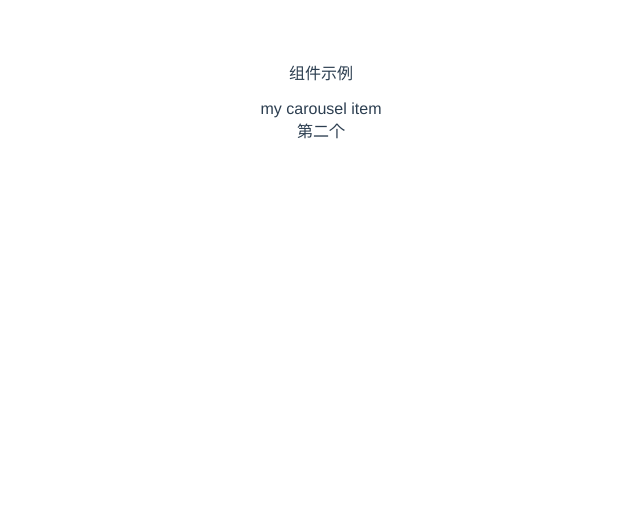
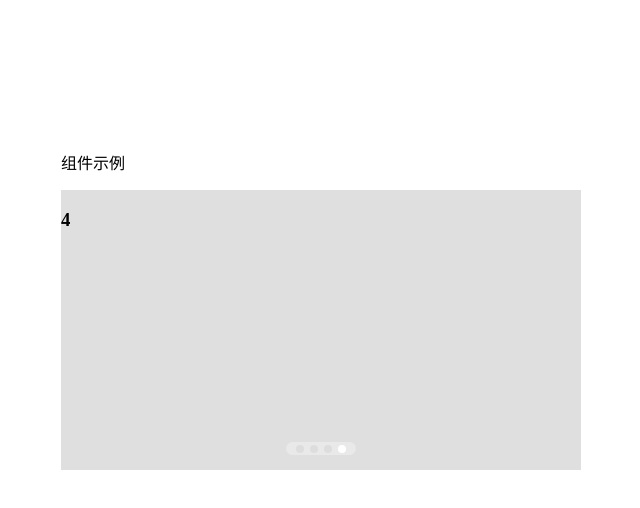
Before and after one commit to Exia9612/vue3-components, a Vue app: page / in a window 1280 px wide. Shown: the top 508 px of the page, without its empty margins (319-959 px from the left). Built offline with nearby package versions, Linux system fonts and the light colour scheme.

Commit message:
almost complate my-carousel except directior

```diff
--- a/examples/App.vue
+++ b/examples/App.vue
@@ -1,10 +1,19 @@
 
 <template>
-  <div>
+  <div class="container">
     <p :onclick="handleMenuItem">组件示例</p>
-    <my-carousel>
-      <my-carousel-item></my-carousel-item>
-      <my-carousel-item>第二个</my-carousel-item>
+    <my-carousel
+      height="100%"
+      :autoplay="true"
+      :duration="3000"
+      :initialIndex="1"
+      :hasDot="true"
+      :hasDirector="true">
+      <my-carousel-item
+        v-for="item in 4"
+        :key="item">
+        <h3>{{ item }}</h3>
+      </my-carousel-item>
     </my-carousel>
     <!-- <my-selector>
       :menuData="testMenuData"
@@ -50,13 +59,10 @@ export default defineComponent({
 });
 </script>
 
-<style lang="scss">
-#app {
-  font-family: Avenir, Helvetica, Arial, sans-serif;
-  -webkit-font-smoothing: antialiased;
-  -moz-osx-font-smoothing: grayscale;
-  text-align: center;
-  color: #2c3e50;
-  margin-top: 60px;
+<style lang="scss" scoped>
+.container {
+  width: 520px;
+  height: 280px;
+  margin: 150px auto;
 }
 </style>
--- /dev/null
+++ b/packages/MyCarousel/src/dot.vue
@@ -0,0 +1,77 @@
+<template>
+  <div
+    class="carousel-item-dot"
+    v-if="hasDot">
+    <div
+      class="dot-item"
+      v-for="item in carouselProvide?.couselItems.value.length"
+      :key="`dot-item-${item}`">
+      <a
+        href="javascript:;"
+        class="dot-link"
+        :style="{ backgroundColor: (item === carouselProvide?.currentIndex.value as number + 1) ? '#fff' : props.dotColor }"
+        @click="handleDotClick(item - 1)">
+      </a>
+    </div>
+  </div>
+</template>
+
+<script lang="ts" setup>
+import { inject } from 'vue'
+import { myCouserlProvideKey } from './typing'
+
+defineOptions({
+  name: 'carousel-item-dot'
+})
+
+// props
+const props = withDefaults(defineProps<{
+  dotColor: string,
+  hasDot: boolean
+}>(), {
+  dotColor: '#ddd',
+  hasDot: false
+})
+
+// emit
+const emit = defineEmits<{
+  (event: 'clickDot', dotIndex: number): void
+}>()
+
+// event
+const handleDotClick = (dotIndex: number) => {
+  emit('clickDot', dotIndex)
+}
+
+const carouselProvide = inject(myCouserlProvideKey)
+</script>
+
+<style lang="scss" scoped>
+.carousel-item-dot {
+  width: 70px;
+  height: 13px;
+  border-radius: 10px;
+  position: absolute;
+  bottom: 15px;
+  text-align: center;
+  font-size: 0;
+  left: 50%;
+  z-index: 9;
+  margin-left: -35px;
+  background-color: rgba(255,255,255,.3);
+
+  .dot-item {
+    display: inline-block;
+    margin: 3px;
+
+    .dot-link {
+      display: block;
+      padding-top: 8px;
+      width: 8px;
+      height: 0;
+      border-radius: 50%;
+      background: #fff;
+    }
+  }
+}
+</style>
--- a/packages/MyCarousel/src/index.vue
+++ b/packages/MyCarousel/src/index.vue
@@ -1,15 +1,130 @@
 <template>
-  <div>
-    <slot></slot>
+  <div
+    class="my-carousel"
+    :style="`height: ${height} `">
+    <div
+      class="inner"
+      @mouseenter="mouseEnter"
+      @mouseleave="mouseLeave">
+      <DotItem
+        :hasDot="props.hasDot"
+        :dotColor="props.dotColor"
+        @clickDot="handleDotClick">
+      </DotItem>
+      <slot></slot>
+    </div>
   </div>
 </template>
 
 <script lang="ts" setup>
+import { onBeforeMount, onMounted, provide, ref } from 'vue';
+import { myCouserlProvideKey, CarouselItemContext, PLAYOPTIONS } from './typing'
+import DotItem from './dot.vue'
+
 defineOptions({
   name: 'my-carousel'
+})
+
+const props = withDefaults(defineProps<{
+  height: string,
+  autoplay: boolean,
+  duration: number,
+  initialIndex: number,
+  hasDot: boolean,
+  hasDirector: boolean,
+  dotColor?: string
+}>(), {
+  height: '100px',
+  autoplay: true,
+  duration: 2000,
+  initialIndex: 0,
+  hasDot: false,
+  hasDirector: false,
+  dotColor: '#ddd'
+})
+
+// refs
+const currentIndex = ref<number>(props.initialIndex)
+const couselItems = ref<CarouselItemContext[]>([])
+const timer = ref<ReturnType<typeof setInterval> | null>(null)
+
+const playSlides = () => {
+  timer.value = setInterval(() => {
+    setCurrentIndex(PLAYOPTIONS.NEXT)
+  }, props.duration)
+}
+
+function addCarouselItem(carouselItemContext: CarouselItemContext) {
+  couselItems.value.push(carouselItemContext)
+}
+
+function setCurrentIndex(playOption: PLAYOPTIONS) {
+  switch (playOption) {
+    case PLAYOPTIONS.NEXT:
+      if (currentIndex.value + 1 >= couselItems.value.length) {
+        currentIndex.value = 0
+      } else {
+        currentIndex.value += 1
+      }
+      break
+    case PLAYOPTIONS.PREV:
+      if (currentIndex.value - 1 < 0) {
+        currentIndex.value = couselItems.value.length - 1
+      } else {
+        currentIndex.value -= 1
+      }
+      break
+    default:
+      break
+  }
+}
+
+function pauseTimer() {
+  if (timer.value) {
+    clearInterval(timer.value)
+    timer.value = null
+  }
+}
+
+function handleDotClick(index: number) {
+  currentIndex.value = index
+}
+
+function mouseEnter() {
+  pauseTimer()
+}
+
+function mouseLeave() {
+  playSlides()
+}
+
+onMounted(() => {
+  playSlides()
+})
+
+onBeforeMount(() => {
+  if (timer.value) {
+    pauseTimer()
+  }
+})
+
+// 因为属性传递无法传递给slot,但可以通过provide
+provide(myCouserlProvideKey, {
+  currentIndex,
+  couselItems,
+  addCarouselItem // 在slot中触发事件并不知道需要向上传递多少层后，直接传递函数最好
 })
 </script>
 
 <style lang="scss" scoped>
-
+  .my-carousel {
+    width: 100%;
+    height: 100%;
+    .inner {
+      position: relative;
+      width: 100%;
+      height: 100%;
+      overflow: hidden;
+    }
+  }
 </style>
--- a/packages/MyCarousel/src/myCarouselItem.vue
+++ b/packages/MyCarousel/src/myCarouselItem.vue
@@ -1,15 +1,70 @@
 <template>
-  <div>
-    <slot>my carousel item</slot>
-  </div>
+  <transition>
+     <div
+      class="my-carousel-item"
+      v-if="state.selfIndex === carouselProvide.currentIndex.value">
+      <slot>{{ state.selfIndex }}</slot>
+    </div>
+  </transition>
 </template>
 
 <script lang="ts" setup>
+import { getCurrentInstance, inject, onMounted, reactive, ref } from 'vue';
+import { myCouserlProvideKey, CarouselItemContext } from './typing'
+
 defineOptions({
   name: 'my-carousel-item'
+})
+
+const componentInstance = getCurrentInstance()
+// my-carousel-item的自身属性，无由父组件法提供
+const state = reactive({
+  selfIndex: componentInstance?.vnode.key as number - 1
+})
+
+// 给provider提供默认值
+const carouselProvide = inject(myCouserlProvideKey, {
+  currentIndex: ref<number>(0),
+  couselItems: ref<CarouselItemContext[]>([]),
+  addCarouselItem: () => {}
+})
+
+onMounted(() => {
+  carouselProvide.addCarouselItem({})
 })
 </script>
 
 <style lang="scss" scoped>
+.my-carousel-item {
+  position: absolute;
+  top: 0;
+  left: 0;
+  width: 100%;
+  height: 100%;
+  background-color: rgb(223, 223, 223);
+}
 
+.v-enter-active,
+.v-leave-active {
+  transition: all .3s linear
+}
+
+.v-enter-from {
+transform: translateX(100%)
+}
+
+.v-enter-to {
+  transform: translateX(0)
+}
+
+.v-leave-active {
+  transform: translateX(0)
+}
+.v-leave-to {
+  transform: translateX(-100%);
+}
+
+img {
+  width: 100%;
+}
 </style>
--- /dev/null
+++ b/packages/MyCarousel/src/typing.ts
@@ -0,0 +1,25 @@
+import { InjectionKey, Ref } from 'vue'
+
+export interface IMyCarouselItemReac {
+  selfIndex: number
+}
+
+// carouselItem暴露的一些属性
+export type CarouselItemContext = {
+  countCarouselItem?: number
+}
+
+export enum PLAYOPTIONS {
+  NEXT = 'next',
+  PREV = 'prev'
+}
+
+// provider
+interface IMyCarouselProvide {
+  currentIndex: Ref<number>,
+  couselItems: Ref<CarouselItemContext[]>,
+  addCarouselItem: (carouselItemContext: CarouselItemContext) => void
+}
+
+// 使用 InjectionKey 在提供者和消费者之间同步注入值的类型
+export const myCouserlProvideKey: InjectionKey<IMyCarouselProvide> = Symbol('MyCouserlProvideKey')
```
Also changed, not shown: packages/MyCarousel/src/director.vue (added, +29 -0 lines), 1 other file (tests, documents, lock files or other folders).
